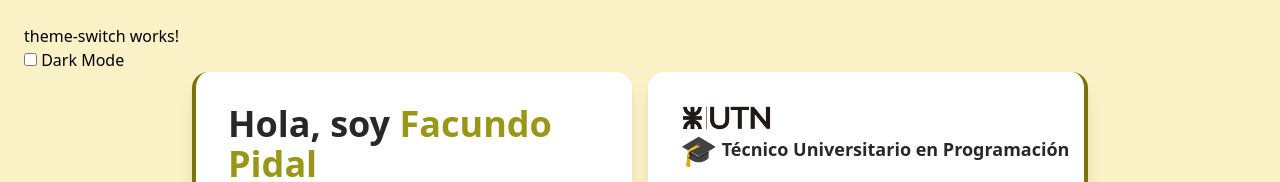
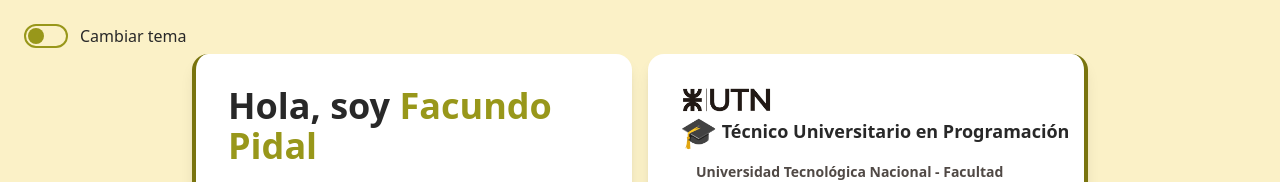
Before and after one commit to facundopidal/Portfolio, an Angular app: page / in a window 1280 px wide. Shown: the top 182 px of the page. Built offline with nearby package versions, Linux system fonts and the light colour scheme.

Commit message:
enhance theme switch component with dark mode support and local storage persistence

```diff
--- a/src/app/components/theme-switch/theme-switch.component.html
+++ b/src/app/components/theme-switch/theme-switch.component.html
@@ -1,5 +1,6 @@
-<p>theme-switch works!</p>
-<label>
-  <input type="checkbox" (change)="toggleTheme($event)">
-  Dark Mode
+<label class="relative inline-flex items-center cursor-pointer">
+    <input type="checkbox" class="sr-only peer" (change)="toggleTheme($event)" [checked]="isDarkTheme">
+    <div class="w-11 h-6 bg-primary rounded-full peer peer-checked:bg-dark-primary peer-focus:ring-4 peer-focus:ring-blue-300 transition-all duration-300 border-2 border-secondary peer-checked:border-dark-secondary"></div>
+    <div class="absolute left-1 top-1 w-4 h-4 bg-secondary rounded-full transition-transform duration-300 transform peer-checked:translate-x-5 peer-checked:bg-dark-secondary peer-checked:border-dark-secondary"></div>
+    <span class="ml-3 text-fg dark:text-dark-fg">Cambiar tema</span>
 </label>
--- a/src/app/components/theme-switch/theme-switch.component.ts
+++ b/src/app/components/theme-switch/theme-switch.component.ts
@@ -1,4 +1,4 @@
-import { Component } from '@angular/core';
+import { Component, OnInit } from '@angular/core';
 
 @Component({
   selector: 'app-theme-switch',
@@ -6,13 +6,24 @@ import { Component } from '@angular/core';
   templateUrl: './theme-switch.component.html',
   styleUrl: './theme-switch.component.css'
 })
-export class ThemeSwitchComponent {
+export class ThemeSwitchComponent implements OnInit {
+  isDarkTheme: boolean = false;
+
+  ngOnInit(): void {
+    this.isDarkTheme = localStorage.getItem('theme') === 'dark';
+    if (this.isDarkTheme) {
+      document.querySelector('html')?.classList.add('dark');
+    }
+  }
+
   toggleTheme(event: Event) {
     const isChecked = (event.target as HTMLInputElement).checked;
     if (isChecked) {
       document.querySelector('html')?.classList.add('dark');
+      localStorage.setItem('theme', 'dark');
     } else {
       document.querySelector('html')?.classList.remove('dark');
+      localStorage.setItem('theme', 'light');
     }
   }
 }
```
